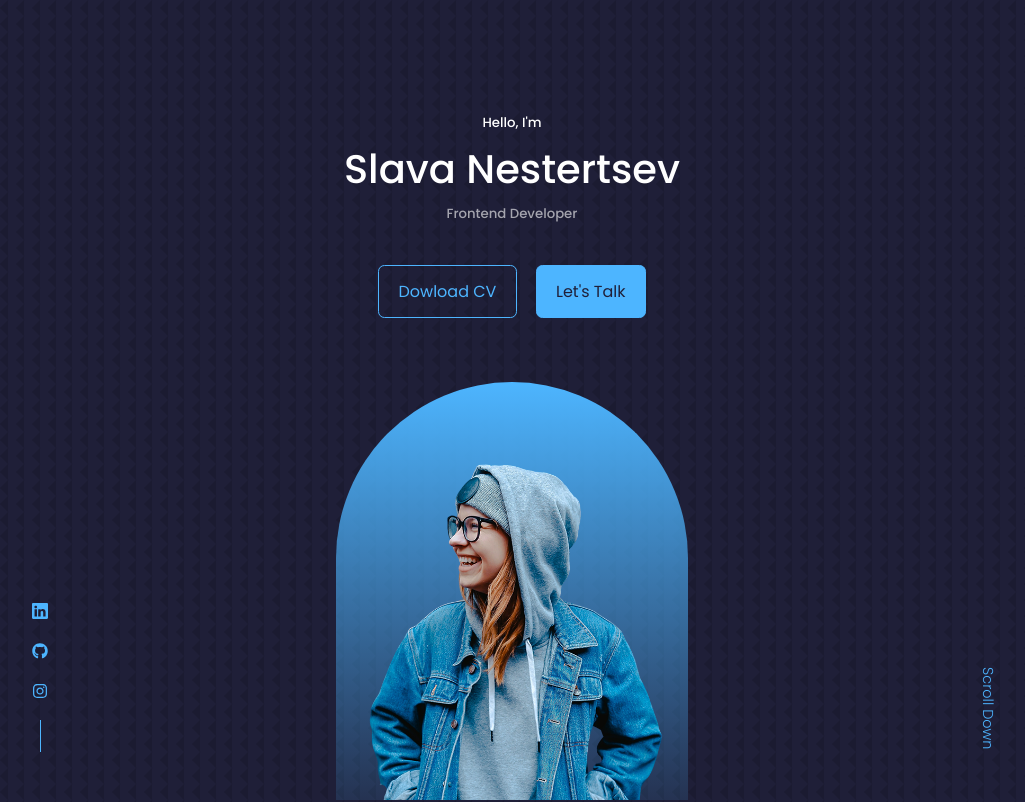
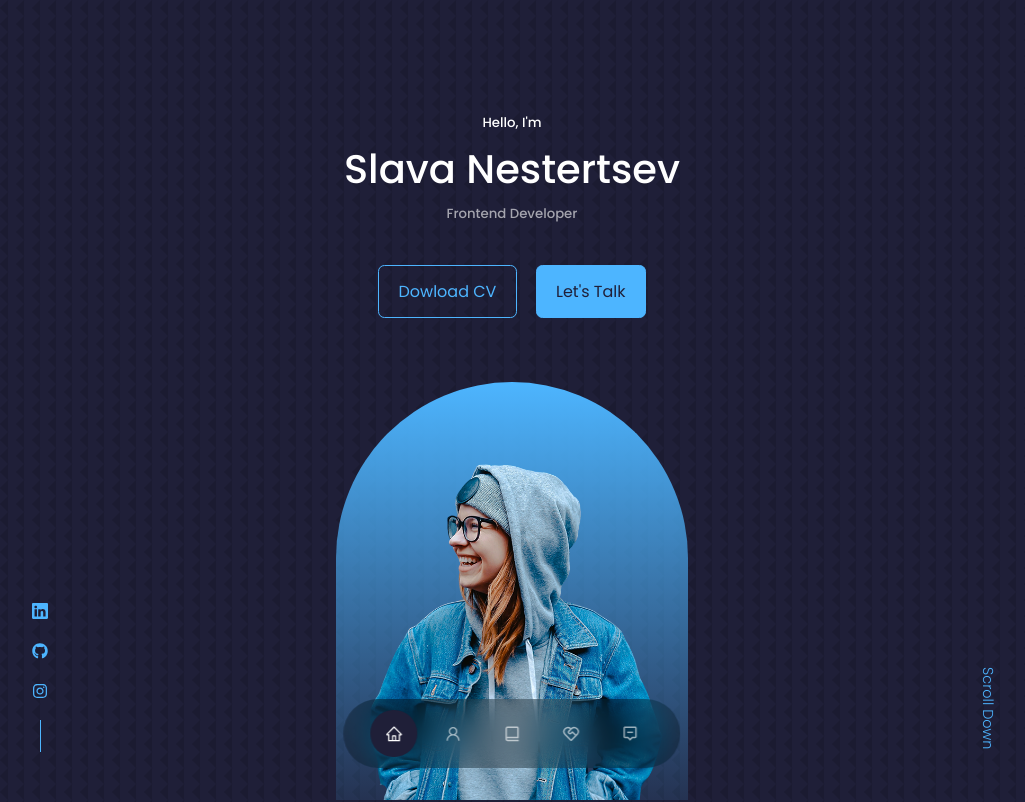
Before and after one commit to gingerFury7/React-portfolio-website, a React (Create React App) app: page / in a window 1280 px wide. Shown: the top 802 px of the page, without its empty margins (128-1153 px from the left). Built offline with nearby package versions, Linux system fonts and the light colour scheme; the HTML template or start-up script is replaced by a standard one.

Commit message:
nav logic and style

```diff
--- a/src/components/Nav.jsx
+++ b/src/components/Nav.jsx
@@ -1,28 +1,84 @@
-import React from "react";
+import React, { useState } from "react";
 import { AiOutlineHome, AiOutlineUser } from "react-icons/ai";
 import { BiBookAlt, BiMessageAltMinus } from "react-icons/bi";
 import { RiServiceLine } from "react-icons/ri";
+import styled from "styled-components";
 
 const Nav = () => {
+  const [activeNav, setActiveNav] = useState("#");
+
   return (
-    <nav>
-      <a href="#">
+    <NavWrapper>
+      <NavEl
+        href="#"
+        onClick={() => setActiveNav("#")}
+        className={activeNav === "#" ? "active-nav-item" : ""}
+      >
         <AiOutlineHome />
-      </a>
-      <a href="#about ">
+      </NavEl>
+      <NavEl
+        href="#about"
+        onClick={() => setActiveNav("#about")}
+        className={activeNav === "#about" ? "active-nav-item" : ""}
+      >
         <AiOutlineUser />
-      </a>
-      <a href="#experience">
+      </NavEl>
+      <NavEl
+        href="#experience"
+        onClick={() => setActiveNav("#experience")}
+        className={activeNav === "#experience" ? "active-nav-item" : ""}
+      >
         <BiBookAlt />
-      </a>
-      <a href="#services">
-        <RiServiceLine  />
-      </a>
-      <a href="#contact">
+      </NavEl>
+      <NavEl
+        href="#services"
+        onClick={() => setActiveNav("#services")}
+        className={activeNav === "#services" ? "active-nav-item" : ""}
+      >
+        <RiServiceLine />
+      </NavEl>
+      <NavEl
+        href="#contact"
+        onClick={() => setActiveNav("#contact")}
+        className={activeNav === "#contact" ? "active-nav-item" : ""}
+      >
         <BiMessageAltMinus />
-      </a>
-    </nav>
+      </NavEl>
+    </NavWrapper>
   );
 };
 
 export default Nav;
+
+const NavWrapper = styled.nav`
+  background-color: rgba(0, 0, 0, 0.3);
+  width: max-content;
+  display: block;
+  padding: 0.7rem 1.7rem;
+  position: fixed;
+  left: 50%;
+  transform: translateX(-50%);
+  bottom: 2rem;
+  display: flex;
+  gap: 0.8rem;
+  border-radius: 3rem;
+  backdrop-filter: blur(15px);
+`;
+
+const NavEl = styled.a`
+  background: transparent;
+  padding: 0.9rem;
+  border-radius: 50%;
+  display: flex;
+  color: var(--color-light);
+  font-size: 1.1rem;
+
+  &:hover {
+    background-color: rgba(0, 0, 0, 0.3);
+  }
+
+  .active {
+    background-color: var(--color-bg);
+    color: var(--color-white);
+  }
+`;
--- a/src/index.css
+++ b/src/index.css
@@ -114,6 +114,11 @@ img {
     object-fit: cover;
 }
 
+.active-nav-item {
+    background-color: var(--color-bg) !important;
+    color: var(--color-white) !important;
+  }
+
 
 @media screen and (max-width: 1024px) {
     .container{
```
